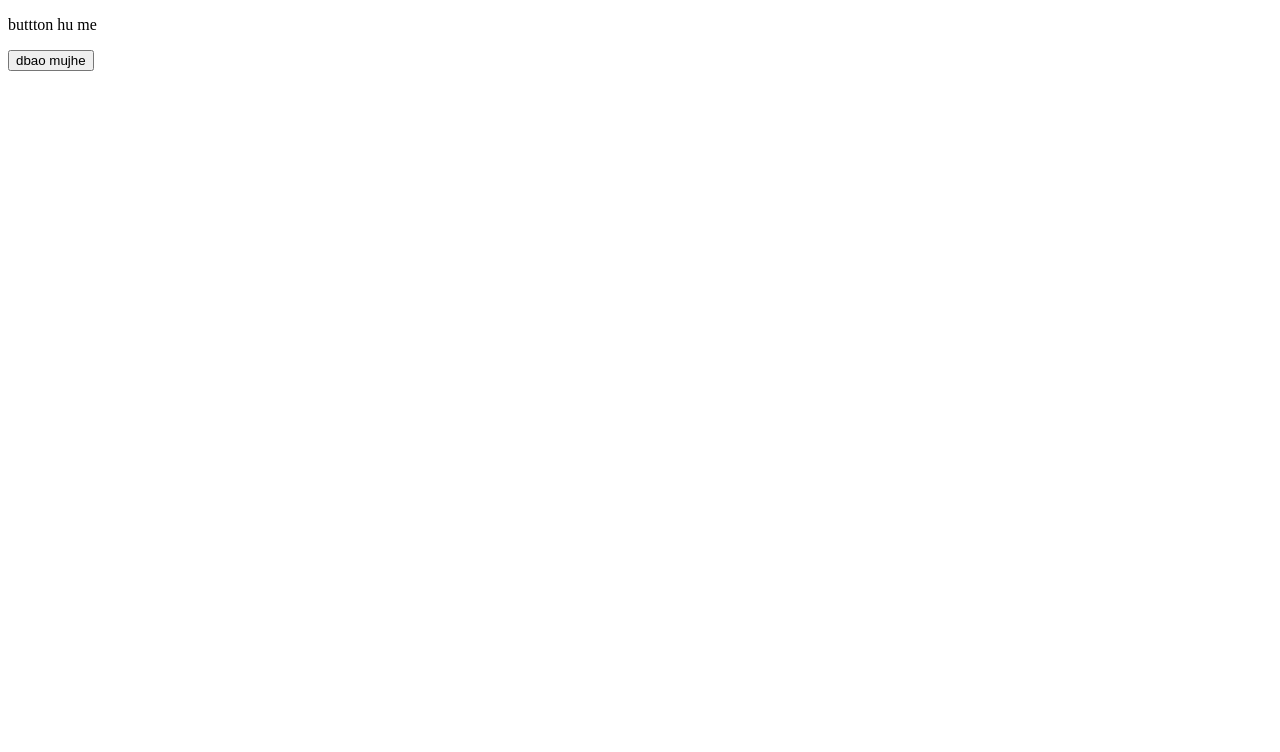
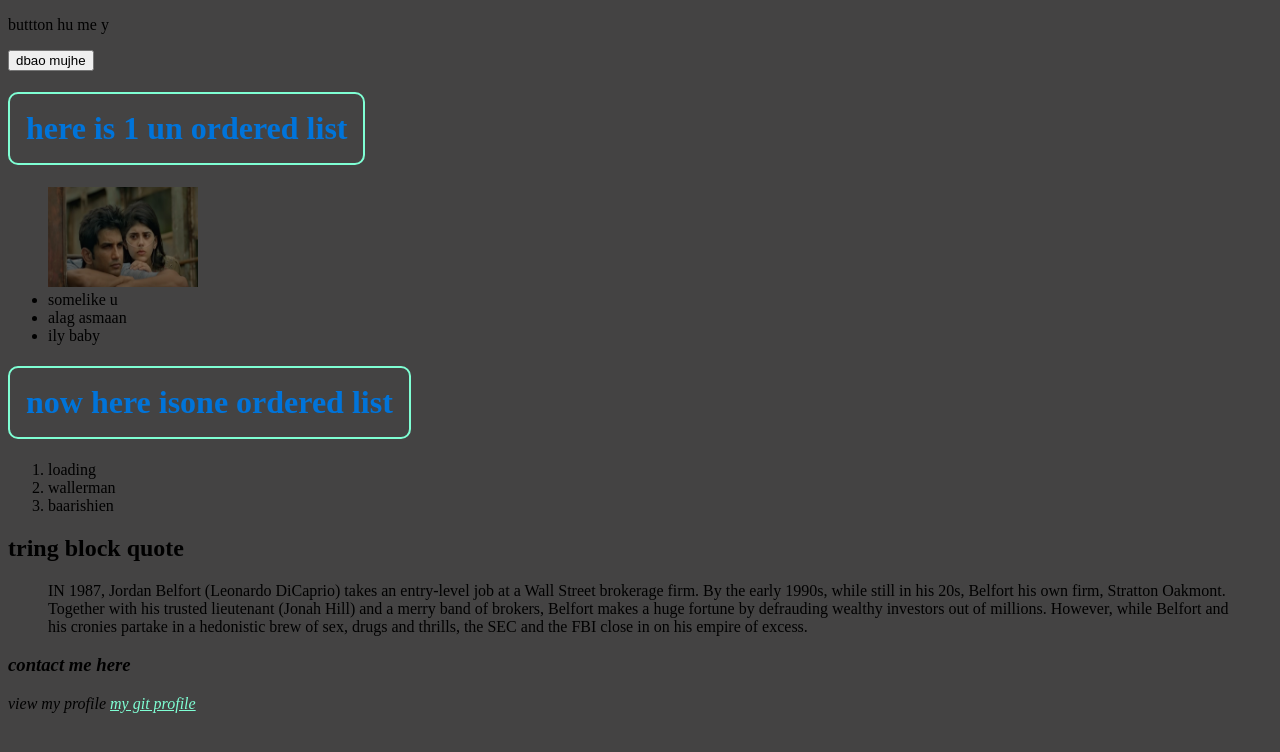
Before and after one commit to a1adeen/new-project, a plain HTML site: page index.htm in a window 1280 px wide. Drawn offline with Linux system fonts and the light colour scheme.

Commit message:
hyeyyeye

```diff
--- a/index.htm
+++ b/index.htm
@@ -8,10 +8,34 @@
     <link rel="stylesheet" href="style.css" type="text/css">
 </head>
 <body>
-    <p>buttton hu me </p>
+    <p>buttton hu me y</p>
 
 <button>
     dbao mujhe
 </button>
+<h1 id="bhai hai" class="hi"> here is 1 un ordered list</h1>
+    <ul>
+        <img src="images for vsc/Screenshot from 2023-03-23 21-40-46.png" width="150" height="100">
+<li>somelike u </li>
+<li>alag asmaan </li>
+<li>ily baby </li>
+    </ul>
+<h1 class="hi"> now here isone ordered list</h1>
+<ol>
+<li>
+    loading
+</li>
+<li> wallerman</li>
+<li>baarishien</li>
+</ol>
+<h2>tring block quote</h2>
+<blockquote cite="https://www.google.com/search?q=short+summary+of+woklf+of+wall+street&oq=short+summary+of+woklf+of+wall+street+&aqs=chrome..69i57j0i22i30j0i390i650l3.20413j0j15&sourceid=chrome&ie=UTF-8"> IN 1987, Jordan Belfort (Leonardo DiCaprio) takes an entry-level job at a Wall Street brokerage firm. By the early 1990s, while still in his 20s, Belfort  his own firm, Stratton Oakmont. Together with his trusted lieutenant (Jonah Hill) and a merry band of brokers, Belfort makes a huge fortune by defrauding wealthy investors out of millions. However, while Belfort and his cronies partake in a hedonistic brew of sex, drugs and thrills, the SEC and the FBI close in on his empire of excess.</blockquote>
+<address>
+    <h3> contact me here </h3>
+    <p>
+        view my profile <a href="https://github.com/"> my git profile</a>
+    </p>
+</address>
+
 </body>
 </html>
--- a/style.css
+++ b/style.css
@@ -0,0 +1,17 @@
+.hi {
+    color: rgb(0, 116, 218);
+  border: 2px solid;
+  border-radius: 10px;
+  padding: 1ch;
+  text-align: center;
+  white-space: nowrap;
+ width: max-content;
+ border-color: aquamarine;
+}
+
+body{
+    background-color: rgb(68, 67, 67);
+    }
+a{
+    color: aquamarine;
+}
```
Also changed, not shown: images for vsc/Screenshot from 2023-03-23 21-40-46.png (added).
